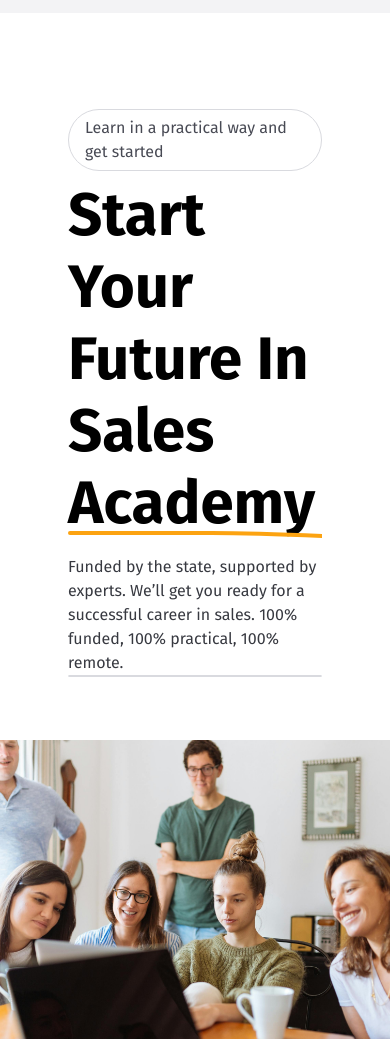
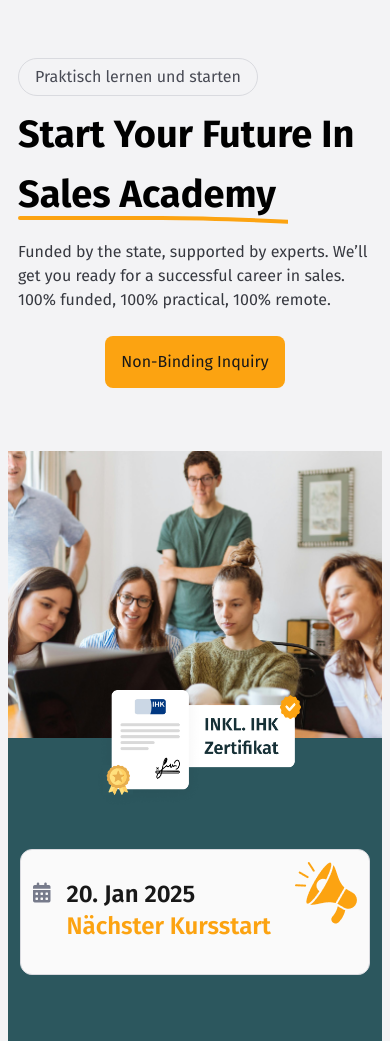
Before and after one commit to NaeemUllah6/salesakademie, a plain HTML site: page index.html in a window 390 px wide. Shown: the part 63-1104 px from the top of the page. Drawn offline with Linux system fonts and the light colour scheme.

Commit message:
add hero section

```diff
--- a/assets/css/common.css
+++ b/assets/css/common.css
@@ -53,6 +53,9 @@ h1, h2, h3, h4, h5, p {
 .fs_16 {
     font-size: 16px;
 }
+.fs_24 {
+    font-size: 24px;
+}
 
 
 .fw_400 {
@@ -70,6 +73,9 @@ h1, h2, h3, h4, h5, p {
 
 .lh_24{
     line-height: 24px;
+}
+.lh_32{
+    line-height: 32px;
 }
 .lh_72{
     line-height: 72px;
@@ -90,10 +96,28 @@ h1, h2, h3, h4, h5, p {
 
 
 
-@media screen and (max-width: 1370px) {}
+@media screen and (max-width: 1360px) {
+    .fs_60 {
+        font-size: 50px;
+    }
+    .lh_72 {
+        line-height: 60px;
+    }
+
+}
+@media screen and (max-width: 1180px) {
+
+}
 
 @media screen and (max-width: 1240px) {
 .fs_md_60 {
     font-size: 40px;
 }
 }
+@media screen and (max-width: 550px) {
+
+.fs_60 {
+    font-size: 38px;
+}
+
+}
--- a/assets/css/style.css
+++ b/assets/css/style.css
@@ -1,7 +1,8 @@
 header{
     background: var(--Nuetral-nuetral-50, #F3F3F5);
-    position: sticky;
+    position: fixed;
     top: 0;
+    z-index: 9999;
 }
 header .nav-menu a{
    padding:34px 16px ;
@@ -11,22 +12,30 @@ header .nav-menu a:hover{
     background-color:#FCA311;
     color: var(--Global-black);
 }
-header .non-binding-btn{
+.non-binding-btn{
     padding: 14px 16px;
     border-radius: 8px;
     background: var(--Primary-500, #FCA311);
+    display: block;
+    width: fit-content;
 }
-header .non-binding-btn:hover{
+ .non-binding-btn:hover{
     color:#FFF;
     background: #0A090C;
 
 }
 
 .main_hero_sec{
-
+   width: 100%;
+   max-width: 2040px;
+   margin: 0 auto;
+   background: var(--secondary-950, #163036);
+   padding-top: 92px;
 }
 .hero-column-1{
     padding: 96px 80px 63px;
+    background: var(--Nuetral-nuetral-50, #F3F3F5);
+box-shadow: 0px 4px 21.7px 0px rgba(255, 255, 255, 0.10);
 }
 .Learn-hero{
     border-radius: 36px;
@@ -50,27 +59,102 @@ header .non-binding-btn:hover{
     background-repeat: no-repeat;
 }
 .Nachster{
+    margin-top: 47px;
     border-radius: var(--border-redius-md, 12px);
-border: 1px solid var(--Nuetral-nuetral-100, #D9DADF);
-background: #FAFAFA;
+    border: 1px solid var(--Nuetral-nuetral-100, #D9DADF);
+    background: #FAFAFA;
+    padding: 12px 12px 32px 12px;
+    width: 100%;
+    max-width: 384px;
+    position: relative;
+
 }
-/* .hero-column-2{
-    background-image: url(../images/hero-bg.png);
-    background-size: 100% 100%;
+.nachtr-icon{
+    position: absolute;
+    top: 12px;
+    right: 12px;
+}
+.hero-column-2{
+    position: relative;
 
-} */
+}
+.inkl-img {
+    width: 100%;
+    max-width: 349px;
+    position: absolute;
+    bottom: -100px;
+    left: 50%;
+    transform: translateX(-50%);
+}
+
+
+/* Beginnen-section */
+.Beginnen-section{
+    background: var(--secondary-950, #163036);
+    padding: 128px 0 80px;
+    margin-top: -43px;
+}
 
 
 
 
 
 
-
+@media screen and (max-width: 1180px) {
+    .hero-column-1 {
+        padding: 40px 62px 63px;
+    }
+}
 
 @media screen and (max-width: 1070px) {
     header .nav-menu a {
         font-size: 14px;
     }
+}
 
+@media screen and (max-width: 991px) {
+    .main_hero_sec {
+        padding-left: 20px;
+        padding-right: 20px;
+        background: var(--Nuetral-nuetral-50, #F3F3F5);
+    }
+    .Beginnen-section {
+        margin-top: 0px;
+    }
+    .nach-mobile {
+        background: var(--secondary-800, #2C575E);
+        padding: 70px 12px;
+        display: flex;
+        justify-content: center;
+        margin-top: -6px;
+    }
 
 }
+@media screen and (max-width: 550px) {
+    .inkl-img {
+        width: 100%;
+        max-width: 213px;
+        position: absolute;
+        bottom: -75px;
+        left: 50%;
+        transform: translateX(-50%);
+    }
+    .hero-column-1 {
+        padding: 29px 10px 63px;
+    }
+    .sales-span::after {
+        width: 270px;
+    }
+}
+@media screen and (max-width: 375px) {
+    .fs_60 {
+        font-size: 32px;
+    }
+    .lh_72 {
+        line-height: 46px;
+    }
+    .sales-span::after {
+        width: 227px;
+    }
+
+}
--- a/index.html
+++ b/index.html
@@ -5,9 +5,9 @@
   <meta charset="UTF-8">
   <meta name="viewport" content="width=device-width, initial-scale=1.0">
   <link rel="stylesheet" href="./assets/css/bootstrap.css">
+  <link rel="stylesheet" href="https://cdnjs.cloudflare.com/ajax/libs/font-awesome/6.1.1/css/all.min.css">
   <link rel="stylesheet" href="./assets/css/common.css">
   <link rel="stylesheet" href="./assets/css/style.css">
-  <title>Home | Sales Akademie</title>
   <title>Home | Sales Akademie</title>
 </head>
 <body>
@@ -52,7 +52,7 @@
         </div>
         <div class="offcanvas-body">
           <div class="d-flex gap-4 flex-column">
-            <a class="Global-black fs_16 fw_400 lh_24 text-decoration-none" href="#">Home</a>
+            <a class="Global-black fs_16 fw_400 lh_24 text-decoration-none" href="">Home</a>
             <a class="Global-black fs_16 fw_400 lh_24 text-decoration-none" href="#">For Employment Agencies</a>
             <a class="Global-black fs_16 fw_400 lh_24 text-decoration-none" href="#">The Teaching Team</a>
             <a class="Global-black fs_16 fw_400 lh_24 text-decoration-none" href="#">Course Structure</a>
@@ -65,29 +65,65 @@
       </div>
     </div>
   </header>
+  <!-- hero-section -->
   <section class="main_hero_sec">
 
       <div class="row">
         <div class="col-lg-6 hero-column-1">
           <div class="Learn-hero">
-            <p class="fs_16 fw_400 lh_24 Nuetral-black-800">Learn in a practical way and get started</p>
+            <p class="fs_16 fw_400 lh_24 Nuetral-black-800">Praktisch lernen und starten</p>
           </div>
           <h2 class="fs_60 lh_72 fw_700 pt-2">Start Your Future In <span class="sales-span">Sales Academy</span></h2>
           <p class="fs_16 fw_400 lh_24 Nuetral-black-900 pt-3">Funded by the state, supported by experts. We’ll get you ready for a successful career in sales. 100% funded, 100% practical, 100% remote.</p>
-          <div class="Nachster">
-
+          <div class="Nachster d-lg-block d-none">
+            <div class="d-flex align-items-start gap-3 pt-3">
+              <i style="color: #777B8B; font-size: 20px;padding-top: 5px;" class="fa-solid fa-calendar-days"></i>
+              <div >
+                <p class="Global-black fs_24 fw_600 lh_32">20. Jan 2025</p>
+                <p class="Primary-yellow fs_24 fw_600 lh_32">Nächster Kursstart</p>
+              </div>
+            </div>
+            <div class="nachtr-icon">
+              <img src="assets/images/icons/Nächster-icon.png">
+            </div>
+          </div>
+          <div class="d-lg-none d-flex justify-content-center mt-4">
+            <a href="#" class="non-binding-btn Global-black fs_16 fw_400 lh_24 text-decoration-none">Non-Binding Inquiry</a>
           </div>
 
         </div>
-        <div class="col-lg-6 ">
+        <div class="col-lg-6 p-0">
           <div class="hero-column-2">
             <img src="assets/images/hero-bg.png" width="100%">
+            <div class="inkl-img">
+              <img src="assets/images/icons/inkl-img.png" width="100%">
+            </div>
           </div>
-
+          <div class="nach-mobile d-lg-none d-flex">
+            <div class="Nachster d-lg-none d-block">
+              <div class="d-flex align-items-start gap-3 pt-3">
+                <i style="color: #777B8B; font-size: 20px;padding-top: 5px;" class="fa-solid fa-calendar-days"></i>
+                <div >
+                  <p class="Global-black fs_24 fw_600 lh_32">20. Jan 2025</p>
+                  <p class="Primary-yellow fs_24 fw_600 lh_32">Nächster Kursstart</p>
+                </div>
+              </div>
+              <div class="nachtr-icon">
+                <img src="assets/images/icons/Nächster-icon.png">
+              </div>
+            </div>
+          </div>
         </div>
       </div>
 
   </section>
+
+  <!-- Beginnen-section -->
+   <section class="Beginnen-section">
+    <div class="container">
+
+    </div>
+   </section>
 
 
   <script src="./assets/js/bootstrap.js"></script>
```
Also changed, not shown: assets/images/icons/Nächster-icon.png (added), assets/images/icons/inkl-img.png (added).
